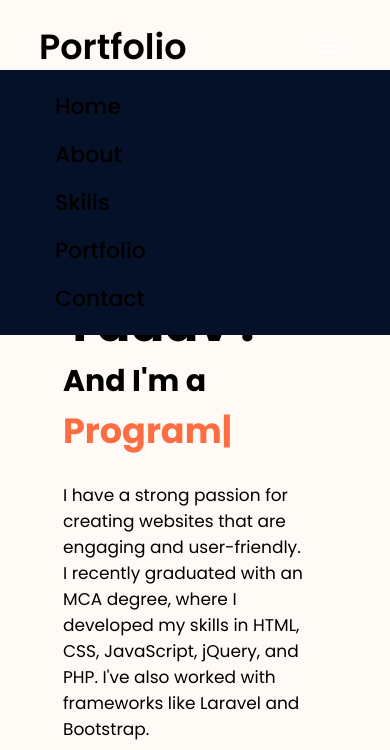
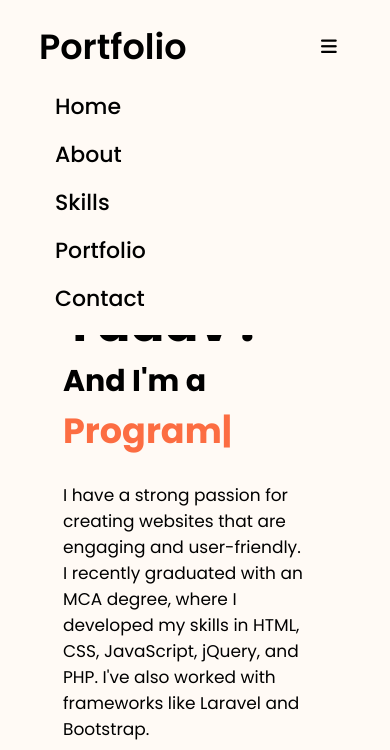
Before and after one commit to ravikyadav059/Portfolio-, a plain HTML site: page index.html in a window 390 px wide. Both pictures are taken after a click on the element 336 px from the left and 46 px from the top of the page. Shown: the top 750 px of the page. Drawn offline with nearby package versions, Linux system fonts and the light colour scheme; a web font is replaced by a local one.

Commit message:
hambauger color change

```diff
--- a/response.css
+++ b/response.css
@@ -9,7 +9,6 @@
 .hamburger span i {
     width: 30px;
     height: 4px;
-    color: #fff;
     border-radius: 3px;
     transition: transform 0.3s ease;
 }
@@ -23,7 +22,7 @@
         position: absolute;
         top: 70px;
         left: 0;
-        background: #051129;
+        background: #FFFAF5;
         padding: 20px;
         gap: 15px;
     }
```
